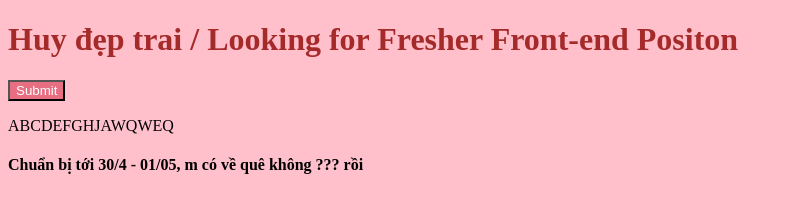
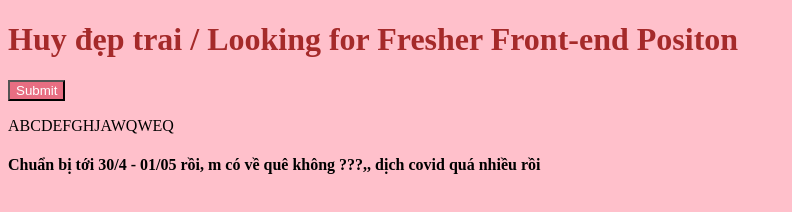
Before and after one commit to Huy-123/Git-Tutorial, a plain HTML site: page index.html in a window 1280 px wide. Shown: the whole page, without its empty margins (0-792 px from the left). Drawn offline with Linux system fonts and the light colour scheme.

Commit message:
sua file de tao conflict choi do

```diff
--- a/index.html
+++ b/index.html
@@ -12,7 +12,7 @@
 	<h1>Huy đẹp trai / Looking for Fresher Front-end Positon</h1>
 	<button>Submit</button>
 	<p>ABCDEFGHJAWQWEQ</p>
-	<h4>Chuẩn bị tới 30/4 - 01/05, m có về quê không ??? rồi</h4>
+	<h4>Chuẩn bị tới 30/4 - 01/05 rồi, m có về quê không ???,, dịch covid quá nhiều rồi</h4>
 </body>
 </html>
 
```
